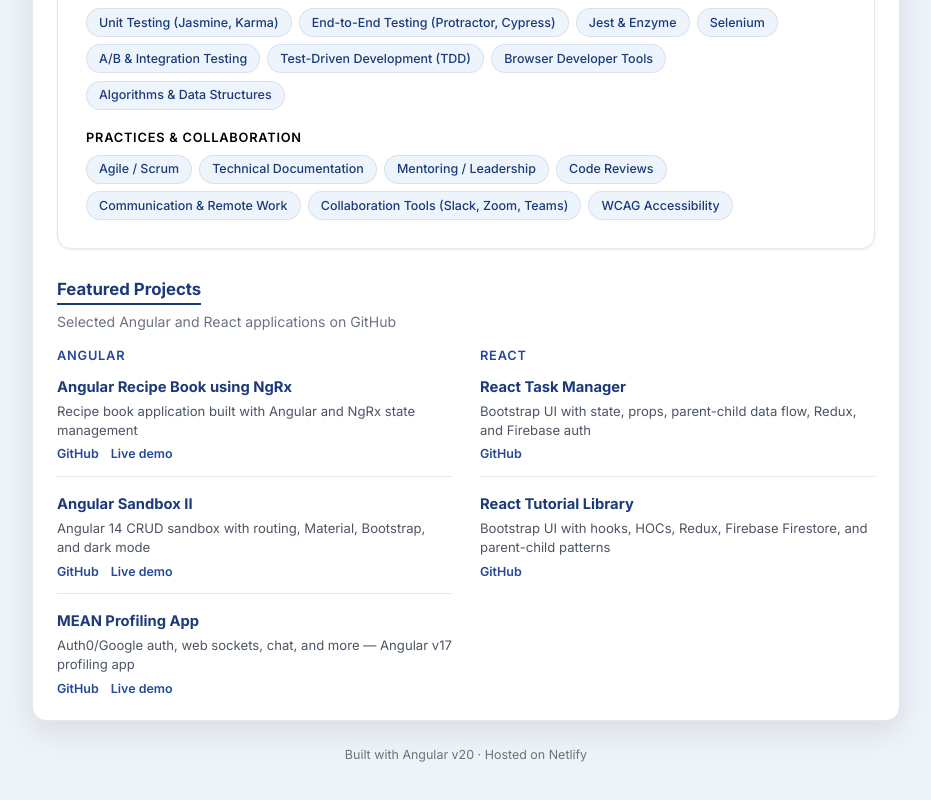
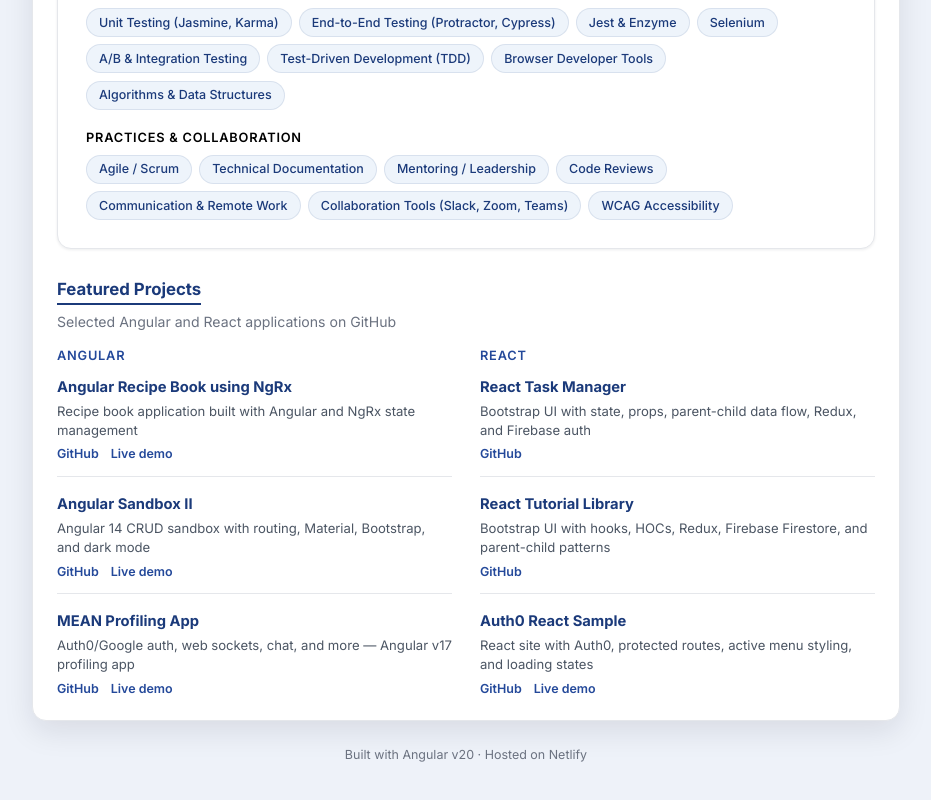
Before and after one commit to PaulyWolly/resume_pjw, an Angular app in the folder resume-app/: page / in a window 1280 px wide. Shown: the part 4119-4919 px from the top of the page, without its empty margins (174-1105 px from the left). Built offline with nearby package versions, Linux system fonts and the light colour scheme.

Commit message:
Add Auth0 React Sample back to Featured Projects.

```diff
--- a/resume-app/src/app/data/resume.data.ts
+++ b/resume-app/src/app/data/resume.data.ts
@@ -343,5 +343,13 @@ export const RESUME: Resume = {
         'Bootstrap UI with hooks, HOCs, Redux, Firebase Firestore, and parent-child patterns',
       githubUrl: 'https://github.com/PaulyWolly/react-hooks-firestore-crud',
     },
+    {
+      name: 'Auth0 React Sample',
+      stack: 'React',
+      description:
+        'React site with Auth0, protected routes, active menu styling, and loading states',
+      githubUrl: 'https://github.com/PaulyWolly/auth0-react-sample',
+      liveUrl: 'https://pw-auth0-react-sample.netlify.app/',
+    },
   ],
 };
```
